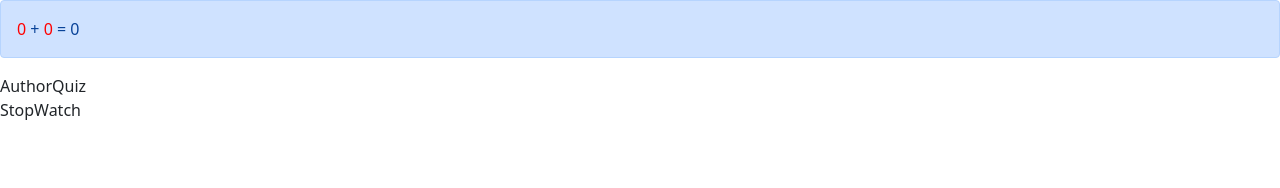
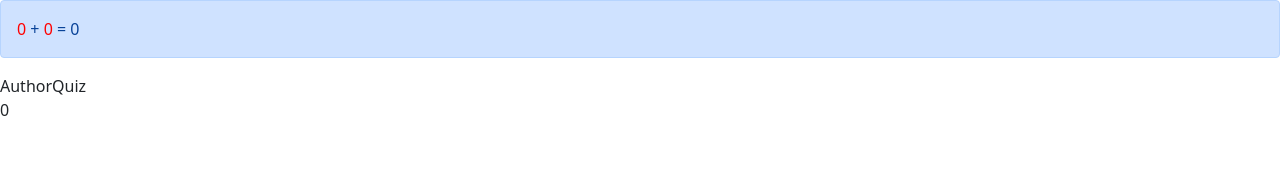
Before and after one commit to alex-piccione/spikes.React, a React (Create React App) app: page / in a window 1280 px wide. Shown: the top 188 px of the page. Built offline with nearby package versions, Linux system fonts and the light colour scheme.

Commit message:
add a model to the Model View Intent

```diff
--- a/src/components/StopWatch.tsx
+++ b/src/components/StopWatch.tsx
@@ -1,7 +1,12 @@
 import { Component } from "react"
 
+const model = {
+  running: false,
+  time: 0
+}
+
+const view = (model:any) => <div>{model.time}</div>
+
 export class StopWatch extends Component {
-  render() {
-    return <div>StopWatch</div>
-  }
+  render() { return view(model) }
 }
```
